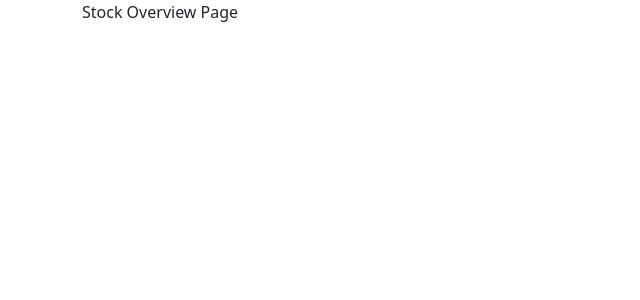
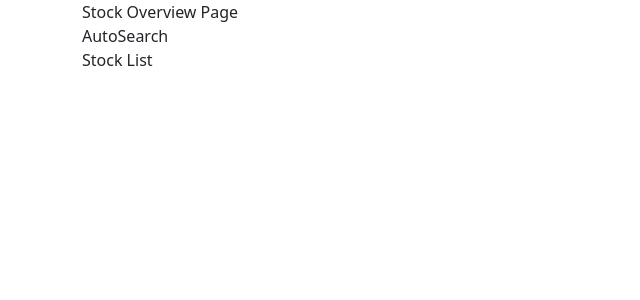
Before and after one commit to codeinate/StockTracker, a React (Vite) app: page / in a window 1280 px wide. Shown: the top 300 px of the page, without its empty margins (0-640 px from the left). Built offline with nearby package versions, Linux system fonts and the light colour scheme.

Commit message:
Clean up files, import

```diff
--- a/src/pages/StockOverview.jsx
+++ b/src/pages/StockOverview.jsx
@@ -1,3 +1,9 @@
-export const StockOverviewPage =() => {
-  return <div>Stock Overview Page</div>
+import { AutoSearch } from "../components/AutoSearch";
+import { StockList } from '../components/StockList';
+
+export const StockOverviewPage = () => {
+  return <div>Stock Overview Page
+    <AutoSearch />
+    <StockList />
+  </div>
 }
```
Also changed, not shown: src/components/StockList.jsx (renamed from src/components/Stocklist.jsx).
